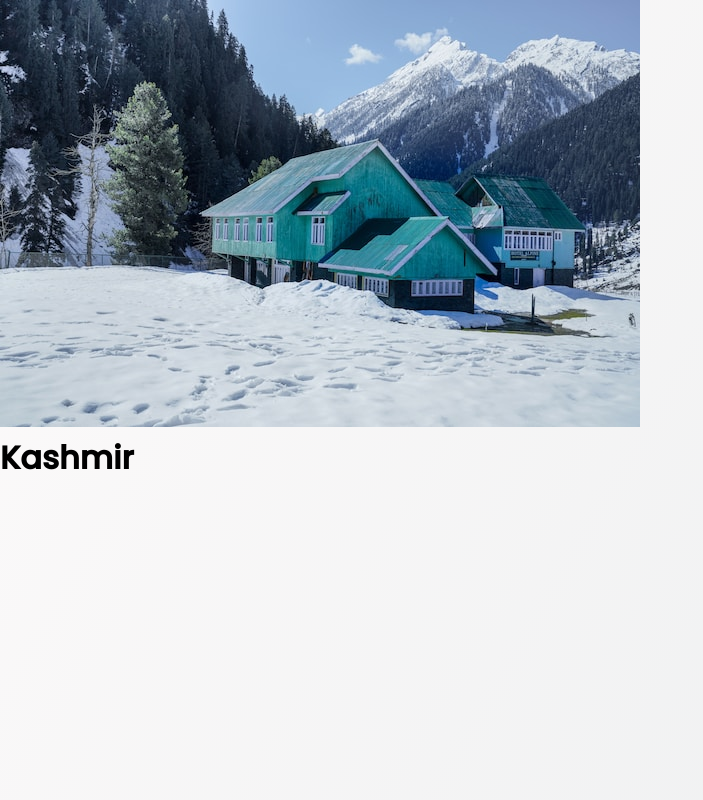
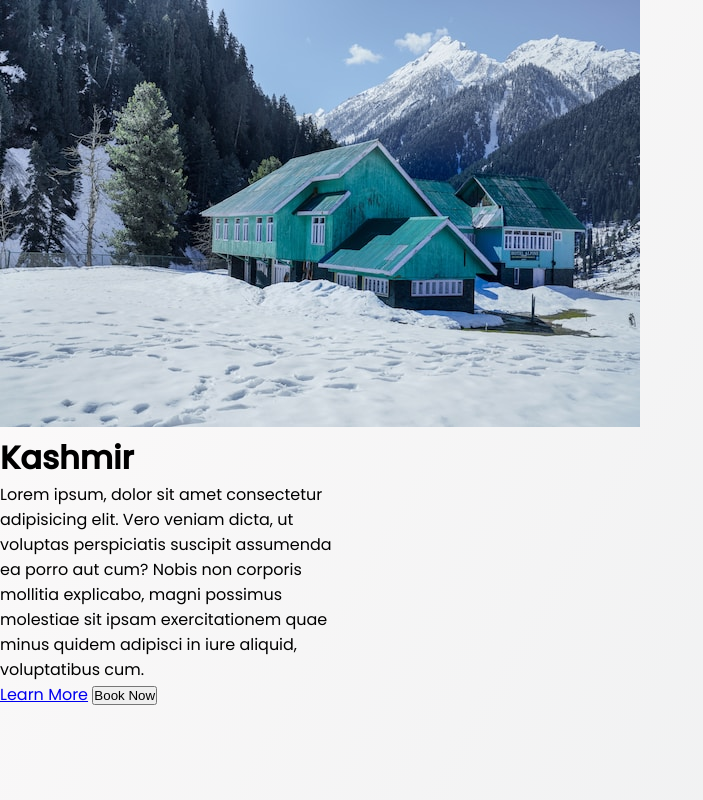
Before and after one commit to Aarzoo40/Website-Development-, a plain HTML site: page index.html in a window 1280 px wide. Shown: the whole page, without its empty margins (0-703 px from the left). Drawn offline with Linux system fonts and the light colour scheme.

Commit message:
Update index.html

```diff
--- a/index.html
+++ b/index.html
@@ -11,7 +11,14 @@
         <div class="img-container">
             <img src="./image/image.jpg" alt="">
         </div>
-        <h1 class="title">Kashmir</h1>
+        <div class="content">
+            <h1 class="title">Kashmir</h1>
+            <p class="para">Lorem ipsum, dolor sit amet consectetur adipisicing elit. Vero veniam dicta, ut voluptas perspiciatis suscipit assumenda ea porro aut cum? Nobis non corporis mollitia explicabo, magni possimus molestiae sit ipsam exercitationem quae minus quidem adipisci in iure aliquid, voluptatibus cum.</p>
+        </div>
+        <div class="btn-container">
+            <a href="#" class="btn learn-more">Learn More</a>
+            <button class="btn submit">Book Now</button>
+        </div>
     </div>
 </body>
 </html>
```
